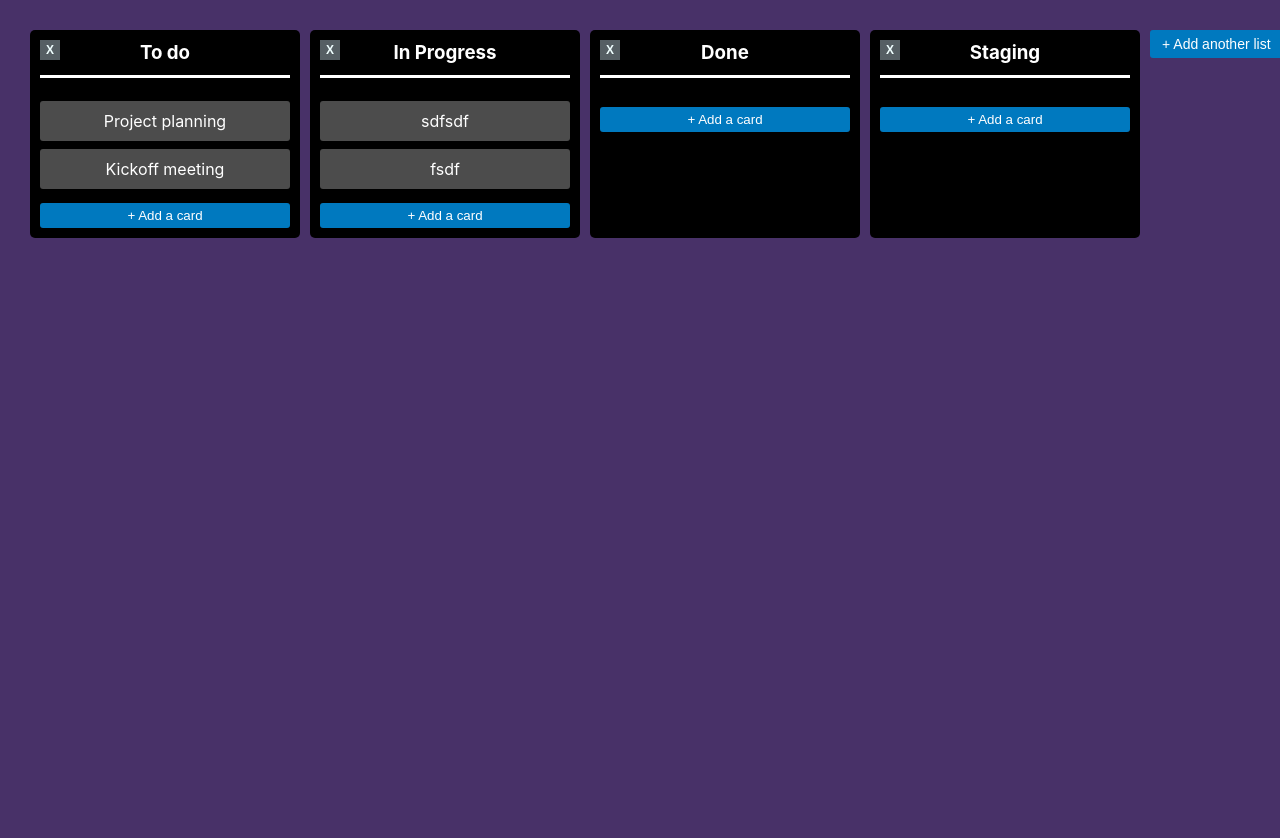
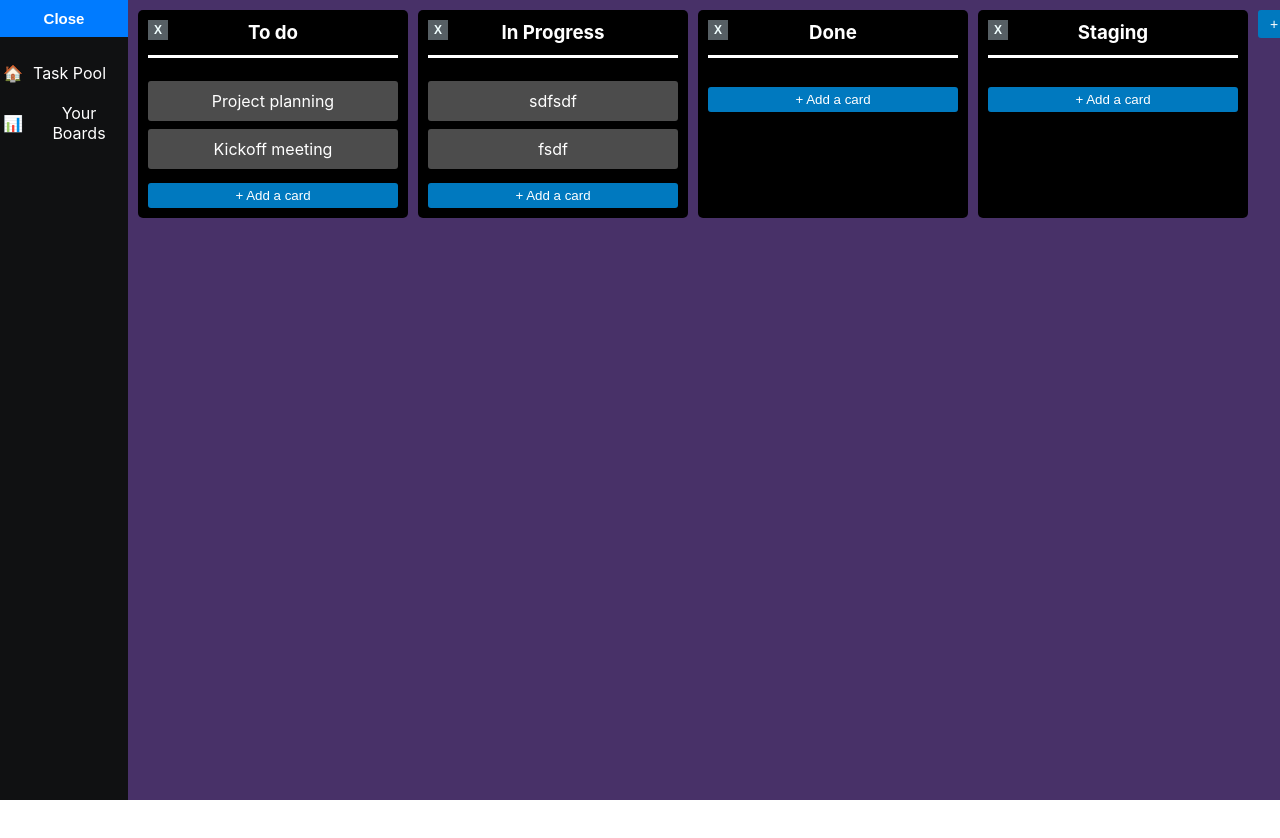
Before and after one commit to Rougler/ToDo, a React (Create React App) app: page / in a window 1280 px wide. After the commit the page ends 800 px from the top, so only its background shows below. Built offline with nearby package versions, Linux system fonts and the light colour scheme.

Commit message:
added sidebar

```diff
--- a/src/App.css
+++ b/src/App.css
@@ -3,6 +3,10 @@
   background-color: #483168;
   color: white;
   min-height: 100vh;
-  padding: 20px;
   overflow: auto;
 }
+
+.main-content {
+  flex-grow: 1;
+
+}
--- a/src/App.js
+++ b/src/App.js
@@ -1,6 +1,7 @@
 import React, { useState } from 'react';
 import Board from './components/Board';
 import CardDetail from './components/CardDetail';
+import Sidebar from './components/sidebar.js'; // Import Sidebar component
 import './App.css';
 
 function App() {
@@ -16,10 +17,13 @@ function App() {
 
   return (
     <div className="App">
-      <Board onCardClick={openCardDetail} />
-      {selectedCard && (
-        <CardDetail card={selectedCard} onClose={closeCardDetail} />
-      )}
+      <Sidebar /> {/* Add Sidebar component */}
+      <div className="main-content">
+        <Board onCardClick={openCardDetail} />
+        {selectedCard && (
+          <CardDetail card={selectedCard} onClose={closeCardDetail} />
+        )}
+      </div>
     </div>
   );
 }
--- /dev/null
+++ b/src/components/sidebar.css
@@ -0,0 +1,56 @@
+.sidebar-left {
+    background-color: #101112;
+    transition: l;
+    height: 100vh;
+    float: left;
+
+  }
+
+  .sidebar-left.closed {
+    width: 2%;
+  }
+
+  .sidebar-left.open{
+    width: 10%;
+  }
+
+  .toggle-button {
+    background-color: #007bff;
+    color: white;
+    border: none;
+    padding: 10px;
+   font-size: 15px;
+   font-weight: bold;
+    width: 100%;
+    cursor: pointer;
+  }
+
+  .sidebar-left ul {
+    list-style-type: none;
+    padding: 0;
+  }
+
+  .sidebar-item {
+    display: flex;
+    align-items: center;
+    padding: 10px 3px;
+    cursor: pointer;
+    transition: background-color 0.3s;
+  }
+
+  .sidebar-item:hover {
+    background-color: #e9ecef;
+  }
+
+  .icon {
+    margin-right: 10px;
+  }
+
+  .badge {
+    background-color: blue;
+    color: white;
+    padding: 2px 5px;
+    border-radius: 12px;
+    font-size: 12px;
+    margin-left: 5px;
+  }
--- /dev/null
+++ b/src/components/sidebar.js
@@ -0,0 +1,36 @@
+import React, { useState } from 'react';
+import './sidebar.css';
+
+const Sidebar = () => {
+  const [isOpen, setIsOpen] = useState(true);
+
+  const toggleSidebar = () => {
+    setIsOpen(!isOpen);
+  };
+
+  const openSidebar = () => {
+    if (!isOpen) {
+      setIsOpen(true);
+    }
+  };
+
+  return (
+    <div className={`sidebar-left ${isOpen ? 'open' : 'closed'}`} onClick={openSidebar}>
+      <button className="toggle-button" onClick={toggleSidebar}>
+        {isOpen ? 'Close' : '>'}
+      </button>
+      <ul>
+        <li className="sidebar-item">
+          <div className="icon">🏠</div>
+          {isOpen && <span>Task Pool</span>}
+        </li>
+        <li className="sidebar-item">
+          <div className="icon">📊</div>
+          {isOpen && <span>Your Boards</span>}
+        </li>
+      </ul>
+    </div>
+  );
+};
+
+export default Sidebar;
```
